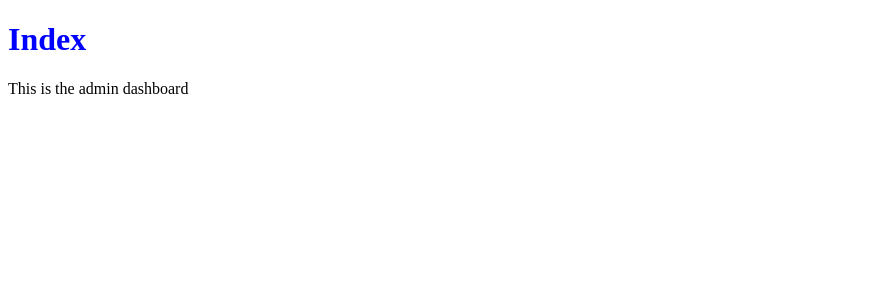
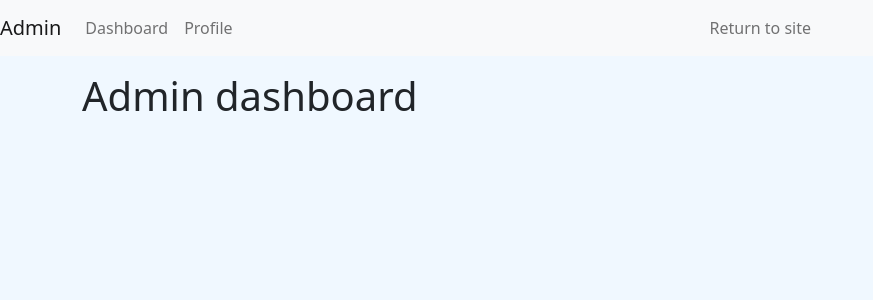
Before and after one commit to reed-boeger/flask_tutorial, a Flask app: page /admin/dashboard in a window 1280 px wide. Shown: the top 300 px of the page, without its empty margins (0-873 px from the left). Run offline with Flask 2, Linux system fonts and the light colour scheme; parts of the project's set-up code (start-up, migrations or seed data) failed here and were passed over.

Commit message:
added base templates and called them to child templates

```diff
--- /dev/null
+++ b/app/app/Static/CSS/style.css
@@ -0,0 +1,3 @@
+body {
+    background-color: aliceblue;
+}
--- /dev/null
+++ b/app/app/Static/JS/app.js
@@ -0,0 +1 @@
+console.log("hello from app.js")
--- a/app/app/templates/admin/dashboard.html
+++ b/app/app/templates/admin/dashboard.html
@@ -1,14 +1,15 @@
-<!DOCTYPE html>
-<html lang="en">
-<head>
-    <meta charset="UTF-8">
-    <meta http-equiv="X-UA-Compatible" content="IE=edge">
-    <meta name="viewport" content="width=device-width, initial-scale=1.0">
-    <title>dashboard</title>
-</head>
-<body>
-   <h1 style="color: blue">Index </h1>
-   <p>This is the admin dashboard</p>
+{% extends 'admin/templates/admin_template.html' %}
 
-</body>
-</html>
+{% block title %}Admin dashboard{% endblock %}
+
+{% block main %}
+
+<div class="container">
+    <div class="row">
+        <div class="col">
+            <h1>Admin dashboard</h1>
+        </div>
+    </div>
+</div>
+
+{% endblock %}
--- /dev/null
+++ b/app/app/templates/admin/templates/admin_template.html
@@ -0,0 +1,69 @@
+<!doctype html>
+<html lang="en">
+
+<head>
+  <!-- Required meta tags -->
+  <meta charset="utf-8">
+  <meta name="viewport" content="width=device-width, initial-scale=1">
+
+  <!-- Bootstrap CSS -->
+  <link href="https://cdn.jsdelivr.net/npm/bootstrap@5.1.3/dist/css/bootstrap.min.css" rel="stylesheet"
+    integrity="sha384-1BmE4kWBq78iYhFldvKuhfTAU6auU8tT94WrHftjDbrCEXSU1oBoqyl2QvZ6jIW3" crossorigin="anonymous">
+  <!-- Custom CSS -->
+  <link rel="stylesheet" href="{{url_for('static', filename='css/style.css') }}">
+
+
+  <title>{% block title %} {% endblock %}</title>
+</head>
+
+<body>
+  <nav class="navbar navbar-expand-lg navbar-light bg-light mb-3">
+    <a class="navbar-brand" href="/admin/dashboard">Admin</a>
+    <button class="navbar-toggler" type="button" data-toggle="collapse" data-target="#navbarNav"
+      aria-controls="navbarNav" aria-expanded="false" aria-label="Toggle navigation">
+      <span class="navbar-toggler-icon"></span>
+    </button>
+
+    <div class="collapse navbar-collapse" id="navbarNav">
+      <ul class="navbar-nav">
+        <li class="nav-item">
+          <a class="nav-link" href="/admin/dashboard">Dashboard</a>
+        </li>
+        <li class="nav-item">
+          <a class="nav-link" href="/admin/profile">Profile</a>
+        </li>
+      </ul>
+    </div>
+
+    <div class="collapse navbar-collapse" id="navbarNav">
+      <ul class="navbar-nav ml-auto">
+        <li class="nav-item">
+          <a class="nav-link" href="/">Return to site</a>
+        </li>
+
+      </ul>
+    </div>
+
+  </nav>
+  <main>
+    {% block main %}{% endblock %}
+  </main>
+
+  <!-- Optional JavaScript; choose one of the two! -->
+
+  <!-- Option 1: Bootstrap Bundle with Popper -->
+  <script src="https://cdn.jsdelivr.net/npm/bootstrap@5.1.3/dist/js/bootstrap.bundle.min.js"
+    integrity="sha384-ka7Sk0Gln4gmtz2MlQnikT1wXgYsOg+OMhuP+IlRH9sENBO0LRn5q+8nbTov4+1p"
+    crossorigin="anonymous"></script>
+
+  <!-- Option 2: Separate Popper and Bootstrap JS -->
+  <!--
+    <script src="https://cdn.jsdelivr.net/npm/@popperjs/core@2.10.2/dist/umd/popper.min.js" integrity="sha384-7+zCNj/IqJ95wo16oMtfsKbZ9ccEh31eOz1HGyDuCQ6wgnyJNSYdrPa03rtR1zdB" crossorigin="anonymous"></script>
+    <script src="https://cdn.jsdelivr.net/npm/bootstrap@5.1.3/dist/js/bootstrap.min.js" integrity="sha384-QJHtvGhmr9XOIpI6YVutG+2QOK9T+ZnN4kzFN1RtK3zEFEIsxhlmWl5/YESvpZ13" crossorigin="anonymous"></script>
+    -->
+
+  <!-- Custom JavaScript -->
+  <script src="{{url_for('static', filename='js/app.js') }}"></script>
+</body>
+
+</html>
```
Also changed, not shown: app/app/templates/public/index.html (+14 -12 lines), app/app/templates/public/templates/public_templates.html (added, +69 -0 lines), app/app/Static/IMG/flask.png (added).
